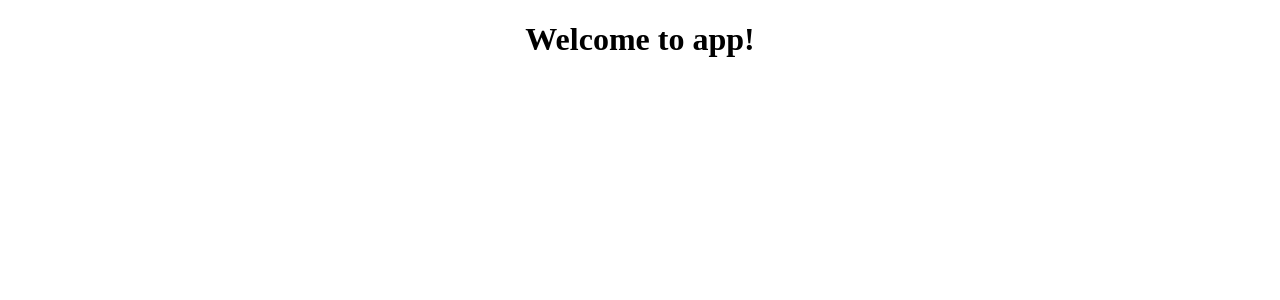
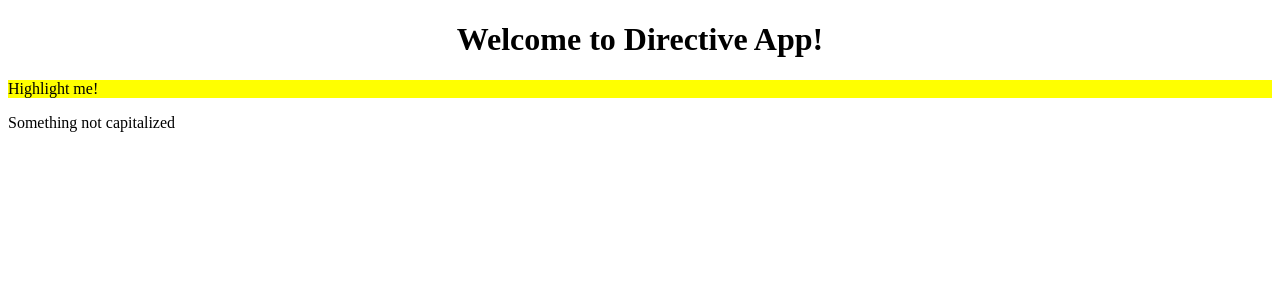
Before and after one commit to KostaProsenikov/vacationTracker, an Angular app: page / in a window 1280 px wide. Shown: the top 300 px of the page. Built offline with nearby package versions, Linux system fonts and the light colour scheme.

Commit message:
Capitalized pipe added

```diff
--- a/src/app/app.component.html
+++ b/src/app/app.component.html
@@ -3,3 +3,11 @@
     Welcome to {{ title }}!
   </h1>
 </div>
+
+<p appHighlight >
+  Highlight me!
+</p>
+
+<div>
+  {{notCapitalString | capitalize}}
+</div>
--- a/src/app/app.component.ts
+++ b/src/app/app.component.ts
@@ -6,5 +6,6 @@ import { Component } from '@angular/core';
   styleUrls: ['./app.component.css']
 })
 export class AppComponent {
-  title = 'app';
+  title = 'Directive App';
+  notCapitalString = 'something not capitalized';
 }
--- a/src/app/app.module.ts
+++ b/src/app/app.module.ts
@@ -3,11 +3,13 @@ import { NgModule } from '@angular/core';
 
 import { AppComponent } from './app.component';
 import { HighLightDirective } from './directives/highlight.directive';
+import { CapitalizePipe } from './pipes/capitalize.pipe';
 
 @NgModule({
   declarations: [
     AppComponent,
-    HighLightDirective
+    HighLightDirective,
+    CapitalizePipe
   ],
   imports: [
     BrowserModule
--- a/src/app/directives/highlight.directive.ts
+++ b/src/app/directives/highlight.directive.ts
@@ -1,10 +1,24 @@
-import { Directive } from '@angular/core';
+import { Directive, ElementRef, HostListener } from '@angular/core';
 
 @Directive({
     selector: '[appHighlight]'
 })
 export class HighLightDirective {
-    constructor() {
+    constructor(private el: ElementRef) {
+        this.el.nativeElement.style.backgroundColor =
+        'yellow';
+    }
 
+    @HostListener('mouseenter') onMouseEnter() {
+        this.highlight('yellow');
+    }
+
+    @HostListener('mouseleave') onMouseLeave() {
+        this.highlight('green');
+    }
+
+    private highlight(color: string) {
+        this.el.nativeElement.style.backgroundColor =
+        color;
     }
 }
--- /dev/null
+++ b/src/app/pipes/capitalize.pipe.ts
@@ -0,0 +1,10 @@
+import { Pipe, PipeTransform } from '@angular/core';
+
+@Pipe({
+    name: 'capitalize'
+})
+export class CapitalizePipe implements PipeTransform {
+    transform(value: string) {
+        return value[0].toUpperCase() + value.substring(1).toLowerCase();
+    }
+}
```
Also changed, not shown: 1 other file (tests, documents, lock files or other folders).
